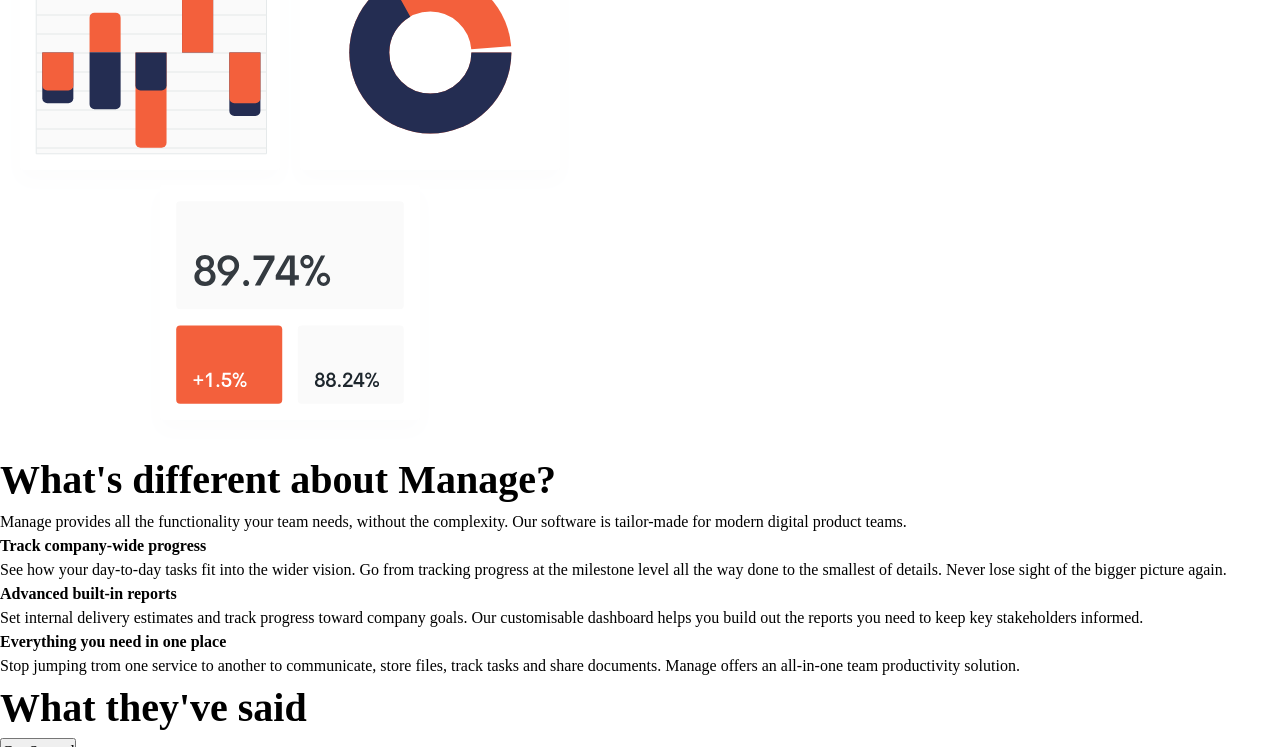
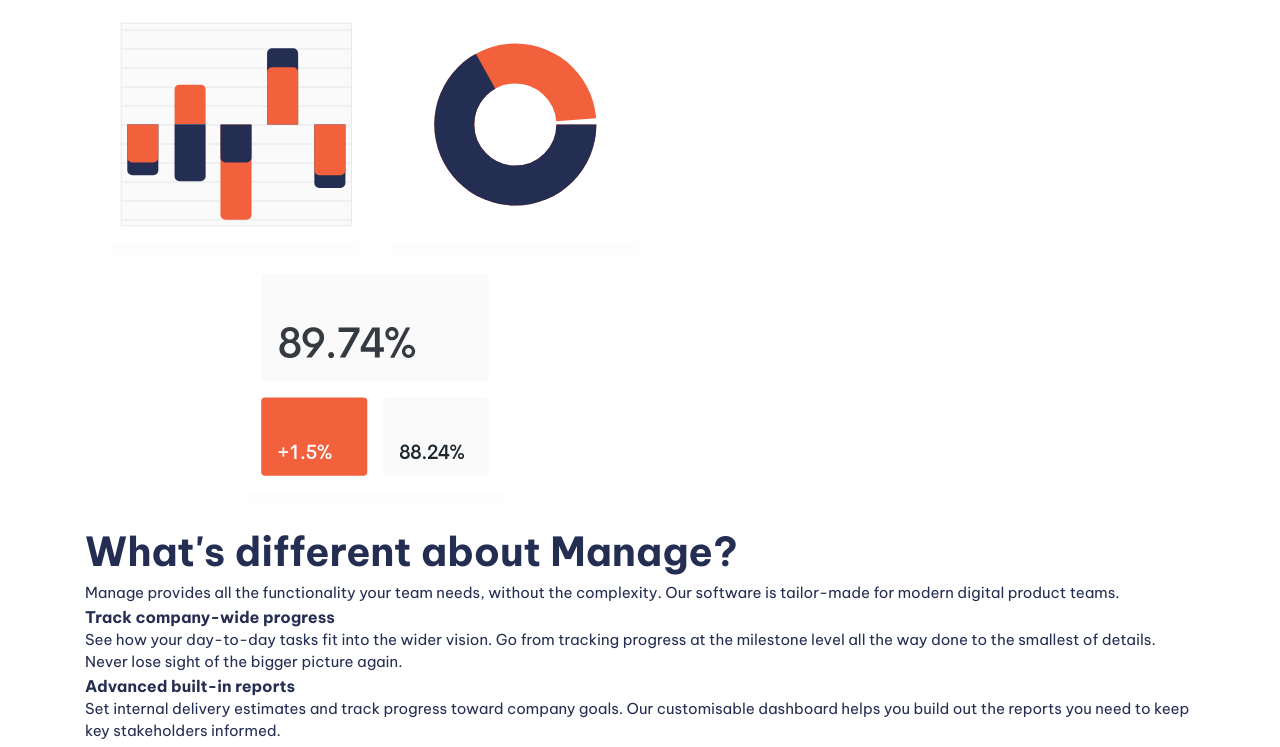
Before and after one commit to The-Strugglerr/Html-Css-Manage-Page-Responsiive, a website built with Vite: page index.html in a window 1280 px wide. Shown: the part 383-1130 px from the top of the page. Built offline with nearby package versions, Linux system fonts and the light colour scheme.

Commit message:
add css for layouting the page

```diff
--- a/index.html
+++ b/index.html
@@ -107,7 +107,7 @@
         <button class="button">Get Started</button>
       </section>
 
-      <section class="cta |bg-primary-400 text-neutral-100">
+      <section class="bg-accent-400 text-neutral-100">
         <div class="container">
           <div class="even-columns">
             <div>
--- a/style.css
+++ b/style.css
@@ -6,8 +6,8 @@
 
   --clr-primary-400: hsl(228, 39%, 23%);
 
-  --clr-neutral-100: hsl(232, 12%, 13%);
-  --clr-neutral-900: hsl(0 0% 0%);
+  --clr-neutral-900: hsl(227, 12%, 61%);
+  --clr-neutral-100: hsl(0, 0%, 98%);
 
   --ff-primary: "Be Vietnam Pro", sans-serif;
 
@@ -173,3 +173,23 @@
 .fs-600 {
   font-size: var(--fs-600);
 }
+
+.container {
+  --max-width: 1110px;
+  --padding: 1rem;
+
+  width: min(var(--max-width), 100% - (var(--padding) * 2));
+  margin: 0 auto;
+}
+
+.even-columns {
+  display: grid;
+}
+
+/* general styling */
+
+body {
+  font-family: var(--ff-body);
+  color: var(--clr-primary-400);
+  font-size: var(--fs-body);
+}
```
